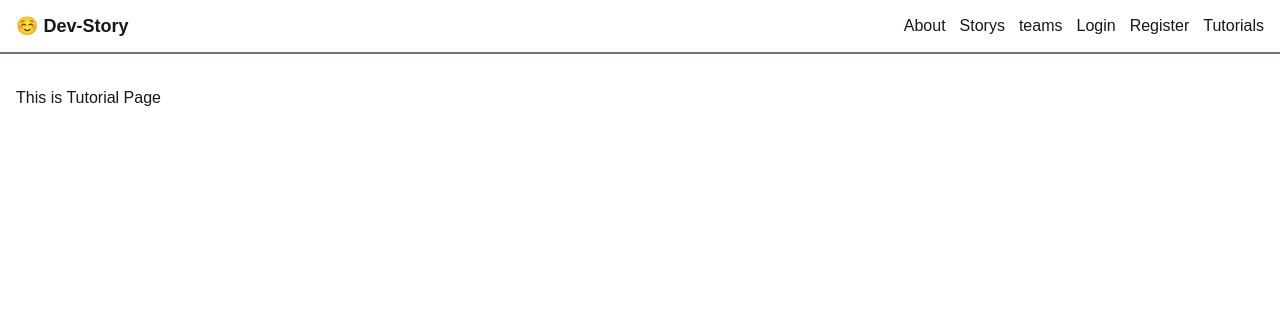
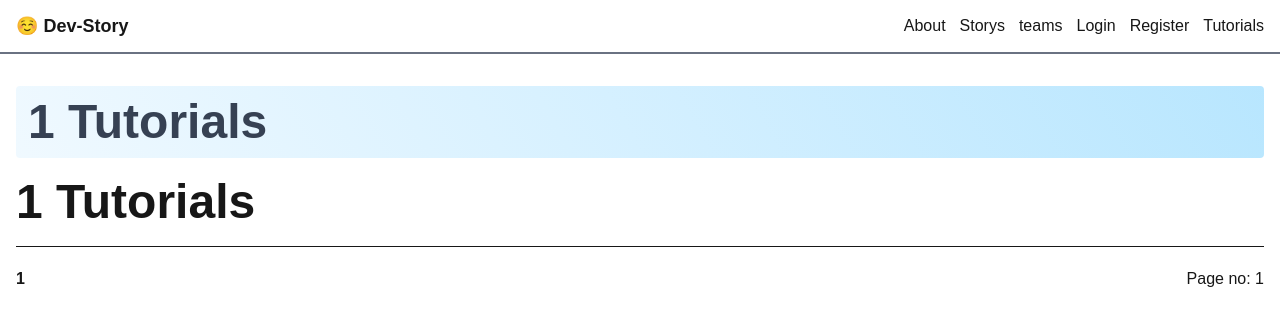
Before and after one commit to mjh-shikder/Dev-Story_Next.js, a Next.js app: page /tutorials/1/1/pages/1/1 in a window 1280 px wide. Shown: the top 326 px of the page. Built offline with nearby package versions, Linux system fonts and the light colour scheme.

Commit message:
Info showing on the UI

```diff
--- a/src/app/tutorials/[technology]/[topic]/pages/[page_no]/[subject]/page.jsx
+++ b/src/app/tutorials/[technology]/[topic]/pages/[page_no]/[subject]/page.jsx
@@ -1,17 +1,22 @@
-import React from 'react';
+import React from "react";
 
 const TutorialPage = async ({ params }) => {
+  const { technology, topic, page_no, subject } = await params;
 
-    const {technology, topic, page_no, subject} = await params;
+  console.log({ technology, topic, page_no, subject });
 
-    console.log({ technology, topic, page_no, subject });
-
-
-    return (
-        <div>
-            This is Tutorial Page
+  return (
+    <div className="space-y-5">
+      <div className="bg-linear-60 from-sky-50 to-sky-200 p-3 rounded text-gray-700 ">
+        <h2 className="text-5xl font-bold ">{technology} Tutorials</h2>
+      </div>
+        <h2 className="text-5xl font-bold ">{topic} Tutorials</h2> <hr />
+        <div className="flex justify-between ">
+          <h3 className="font-bold ">{subject}</h3>
+          <p>Page no: {page_no}</p>
         </div>
-    );
+    </div>
+  );
 };
 
 export default TutorialPage;
```
